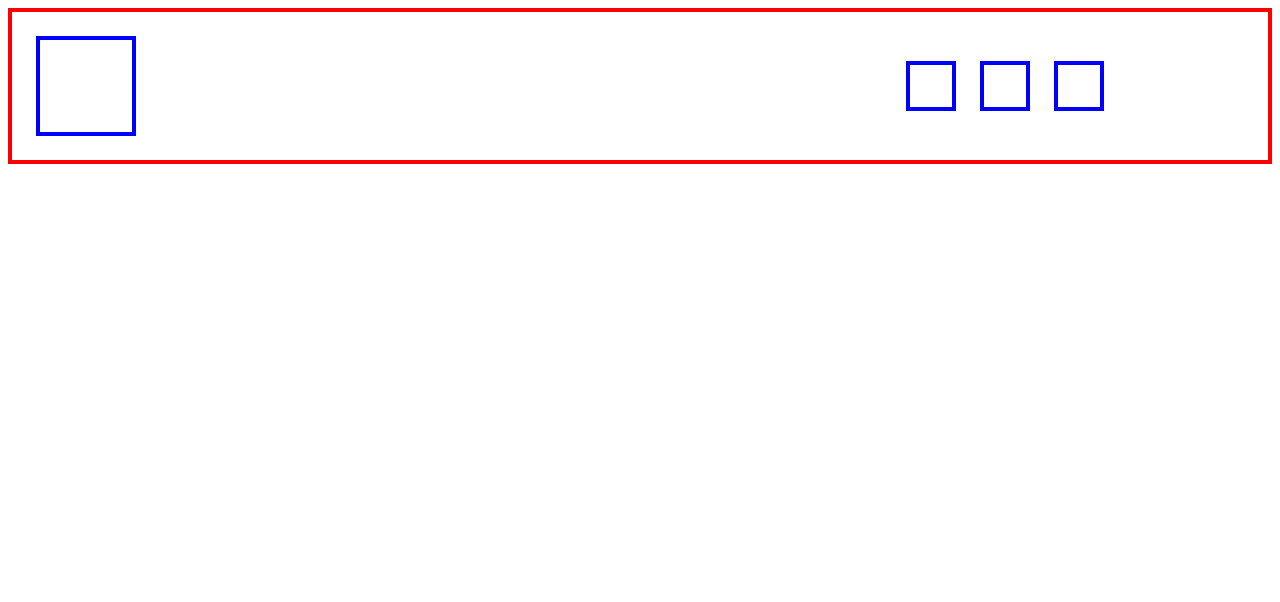
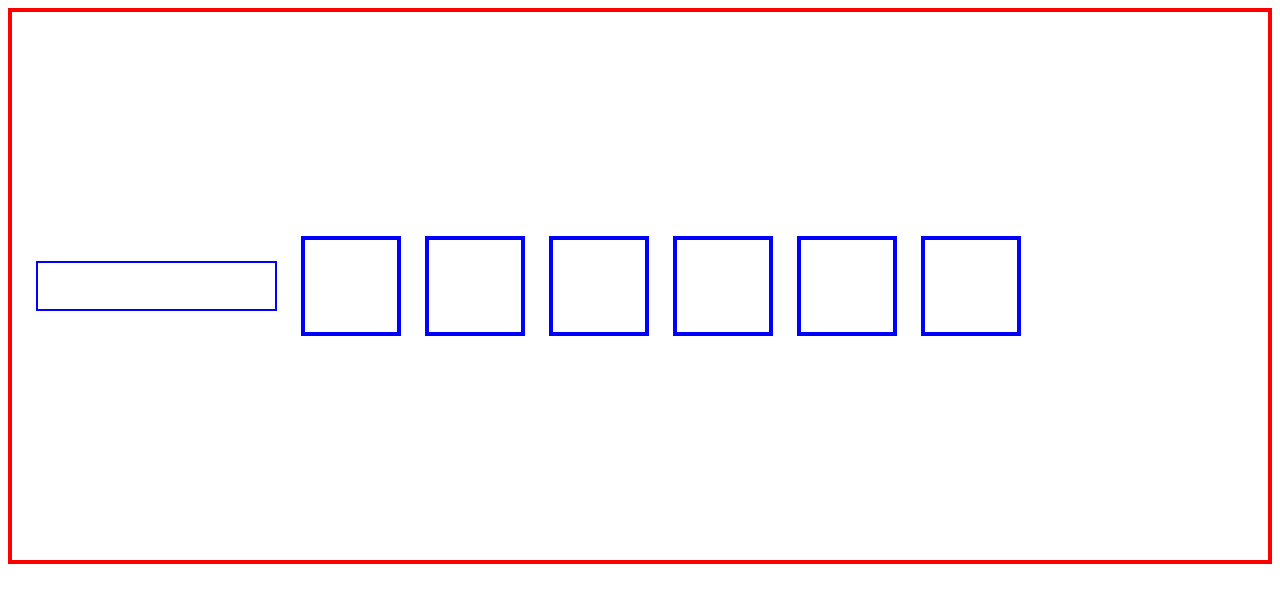
Before and after one commit to Manampa/FLEX-box, a plain HTML site: page index.html in a window 1280 px wide. Drawn offline with Linux system fonts and the light colour scheme.

Commit message:
layout 2

```diff
--- a/index.html
+++ b/index.html
@@ -14,6 +14,9 @@
             <div class="box box-small"></div>
             <div class="box box-small"></div>
             <div class="box box-small"></div>
+            <div class="box box-small"></div>
+            <div class="box box-small"></div>
+            <div class="box box-small"></div>
         </div>
 
     </div>
--- a/styles.css
+++ b/styles.css
@@ -8,7 +8,8 @@
 .container {
     border: 4px solid red;
     display: flex;
-    justify-content: space-between  ;
+    align-items: center;
+    justify-content: center;
     padding: 24px;
 
 
@@ -16,19 +17,21 @@
 }
 
 .box-wrapper {
-    width: 30%;
+    width: 100%;
+    height: 500px;
     display: flex;
     align-items: center;
 }
 
 .box {
-    width: 100px;
-    height: 100px;
-    border: 4px solid blue;
+    width: 300px;
+    height: 50px;
+    border: 2px solid blue;
 }
 
 .box-small {
-    width: 50px;
-    height: 50px;
+    width: 100px;
+    height: 100px;
     margin-left: 24px;
+    border: 4px solid blue;
 }
```
